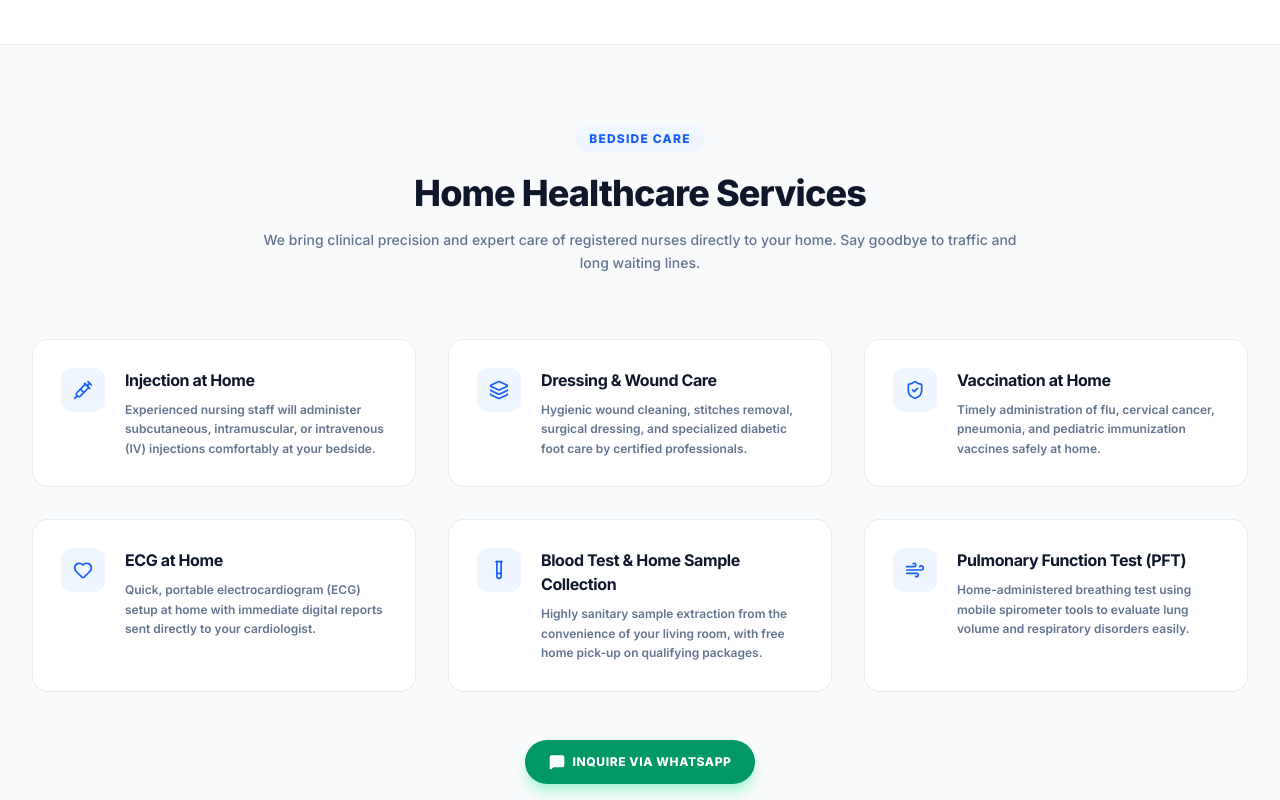
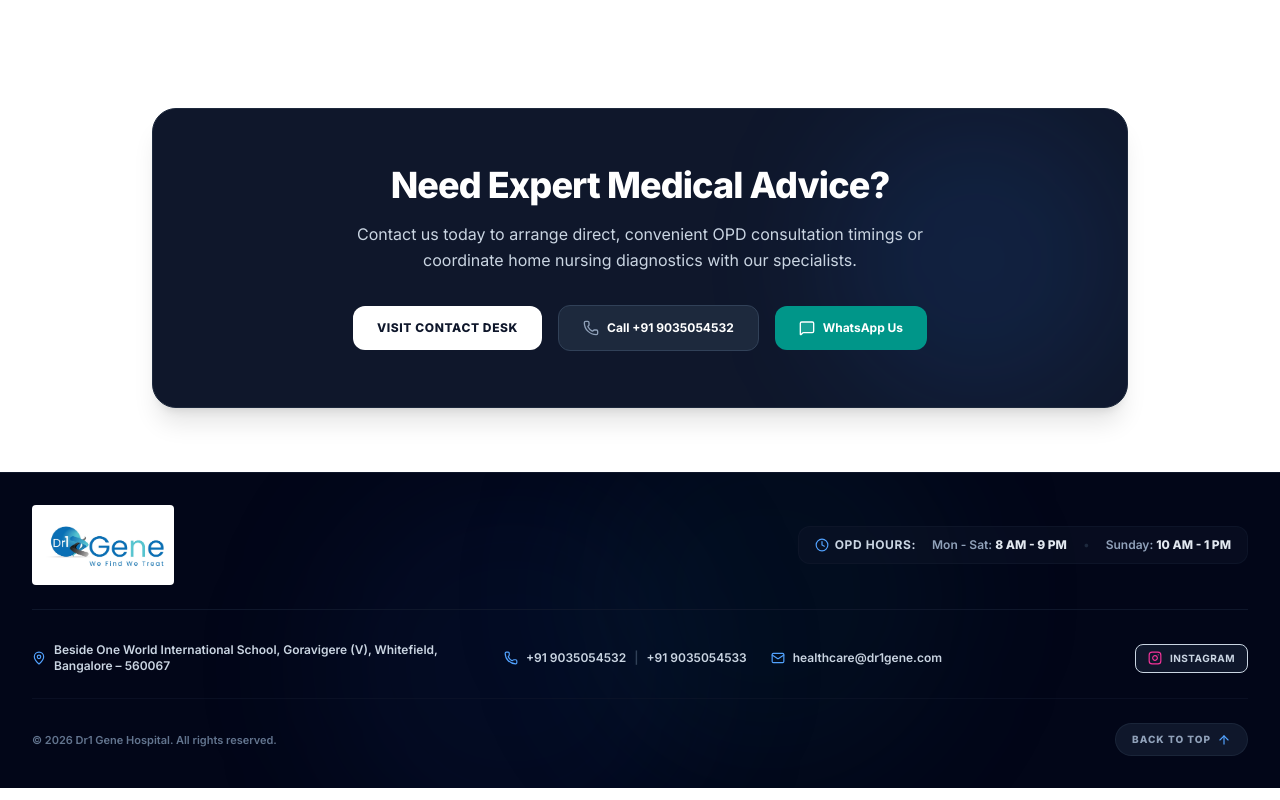
Before and after one commit to Sasankreddynare/Dr1-Gene-hospital-repo, a React (Vite) app: page / in a window 1280 px wide. Shown: the part 3600-4400 px from the top of the page. Built offline with nearby package versions, Linux system fonts and the light colour scheme.

Commit message:
refactor: remove home healthcare services section

```diff
--- a/src/components/HomeView.tsx
+++ b/src/components/HomeView.tsx
@@ -287,60 +287,6 @@ export default function HomeView({ onPageChange, setSelectedServiceId }: HomeVie
         </div>
       </section>
 
-      {/* 5. Home Healthcare Services Section */}
-      <section className="py-20 bg-[#F8FAFC] border-y border-slate-200/80">
-        <div className="max-w-7xl mx-auto px-6 lg:px-8">
-          <div className="text-center max-w-3xl mx-auto mb-16">
-            <span className="text-xs font-extrabold text-blue-600 uppercase tracking-widest bg-blue-50 px-3.5 py-1.5 rounded-full">Bedside Care</span>
-            <h2 className="text-3xl sm:text-4xl font-extrabold text-slate-900 tracking-tight mt-6">
-              Home Healthcare Services
-            </h2>
-            <p className="text-slate-500 font-medium mt-4 leading-relaxed text-sm">
-              We bring clinical precision and expert care of registered nurses directly to your home. Say goodbye to traffic and long waiting lines.
-            </p>
-          </div>
-
-          <div className="grid grid-cols-1 md:grid-cols-2 lg:grid-cols-3 gap-8">
-            {HOME_CARE_DATA.map((hc) => {
-              const IconComp = getHomeCareIcon(hc.icon);
-              return (
-                <div
-                  key={hc.id}
-                  className="bg-white rounded-2xl p-7 border border-slate-200/80 hover:shadow-md hover:border-slate-300 transition-all duration-300 flex gap-5 items-start group text-left"
-                >
-                  <div className="w-11 h-11 rounded-xl bg-blue-50 text-blue-600 flex items-center justify-center shrink-0 border border-blue-100/20 group-hover:bg-blue-600 group-hover:text-white transition-all duration-300">
-                    <IconComp className="w-5 h-5" />
-                  </div>
-                  <div>
-                    <h3 className="text-base font-bold text-slate-900 mb-2 tracking-tight group-hover:text-blue-600 transition-colors">
-                      {hc.title}
-                    </h3>
-                    <p className="text-slate-500 text-xs leading-relaxed font-semibold">
-                      {hc.description}
-                    </p>
-                  </div>
-                </div>
-              );
-            })}
-          </div>
-
-          <div className="mt-12 text-center">
-            <button
-              onClick={() => {
-                const text = encodeURIComponent("Hello! I am inquiring about Home Healthcare nursing services (e.g. injection, ECG, dressing at home).");
-                window.open(`https://wa.me/919035054532?text=${text}`, "_blank");
-              }}
-              className="inline-flex items-center gap-2 px-6 py-3.5 bg-emerald-600 hover:bg-emerald-700 text-white font-extrabold text-xs tracking-wider uppercase rounded-full shadow-lg shadow-emerald-200 transition"
-            >
-              <MessageSquare className="w-4 h-4 fill-white" />
-              <span>Inquire via WhatsApp</span>
-            </button>
-          </div>
-        </div>
-      </section>
-
-
-
       {/* 7. CTA Driving Panel - Beautiful Dark Minimalist Card */}
       <section className="py-16 bg-white">
         <div className="max-w-5xl mx-auto px-6">
```
